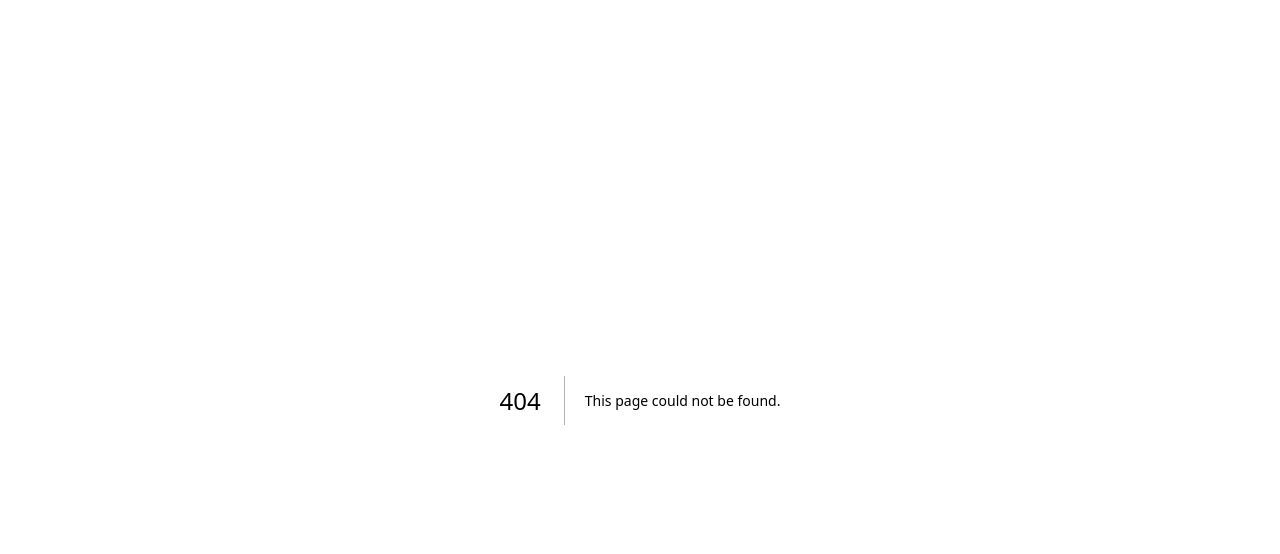
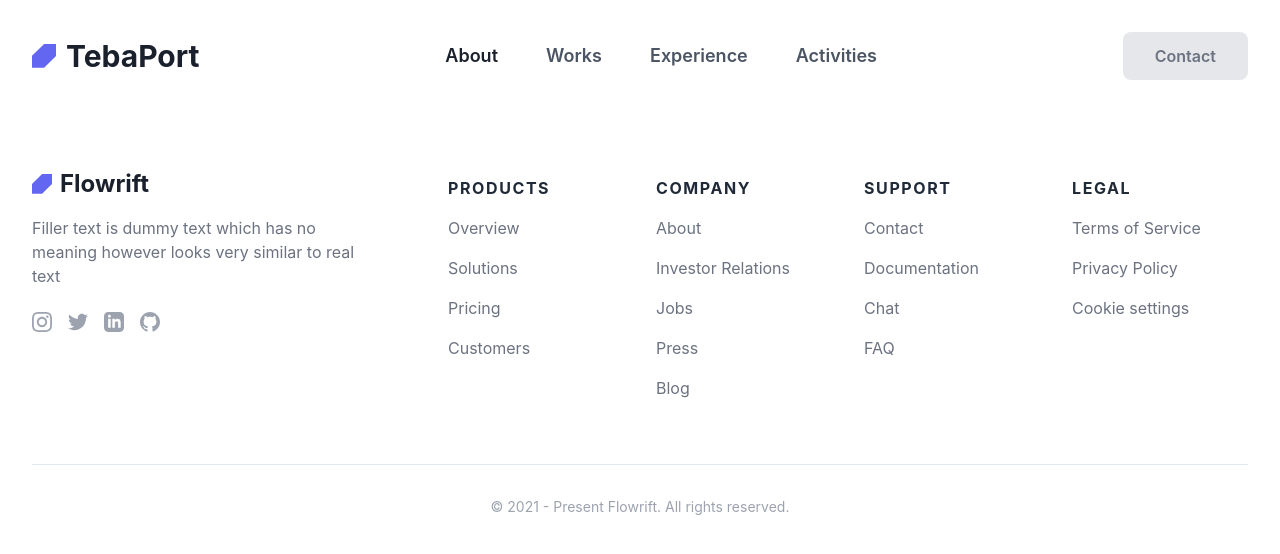
Before and after one commit to Tebaeleven/teba-portfolio, a Next.js app: page /about in a window 1280 px wide. Before the commit this address had no page. Shown: the top 554 px of the page. Built offline with nearby package versions, Linux system fonts and the light colour scheme.

Commit message:
Layoutコンポーネントの適用

```diff
--- a/components/header.tsx
+++ b/components/header.tsx
@@ -28,30 +28,30 @@
                         {/* logo - end */}
                         {/* nav - start */}
                         <nav className="hidden gap-12 lg:flex">
-                            <a
-                                href="#"
+                            <Link
+                                href="/about"
                                 className="text-lg font-semibold"
                             >
                                 About
-                            </a>
-                            <a
+                            </Link>
+                            <Link
                                 href="#"
                                 className="text-lg font-semibold text-gray-600 transition duration-100 hover:text-indigo-500 active:text-indigo-700"
                             >
                                 Works
-                            </a>
-                            <a
+                            </Link>
+                            <Link
                                 href="#"
                                 className="text-lg font-semibold text-gray-600 transition duration-100 hover:text-indigo-500 active:text-indigo-700"
                             >
                                 Experience
-                            </a>
-                            <a
+                            </Link>
+                            <Link
                                 href="#"
                                 className="text-lg font-semibold text-gray-600 transition duration-100 hover:text-indigo-500 active:text-indigo-700"
                             >
                                 Activities
-                            </a>
+                            </Link>
                         </nav>
                         {/* nav - end */}
                         {/* buttons - start */}
--- /dev/null
+++ b/components/layout.tsx
@@ -0,0 +1,12 @@
+import Footer from "./footer";
+import Header from "./header";
+
+export default function Layout({ children }) {
+    return(
+        <>
+            <Header></Header>
+            <main>{children}</main>
+            <Footer></Footer>
+        </>
+    )
+}
--- a/pages/_app.tsx
+++ b/pages/_app.tsx
@@ -1,11 +1,14 @@
 import '@/styles/globals.css'
 import type { AppProps } from 'next/app'
 import { ChakraProvider } from "@chakra-ui/react";
+import Layout from '@/components/layout';
 
 export default function App({ Component, pageProps }: AppProps) {
   return (
       <ChakraProvider>
-          <Component {...pageProps} />
+          <Layout>
+              <Component {...pageProps} />
+          </Layout>
       </ChakraProvider>
   );
 }
--- a/pages/index.tsx
+++ b/pages/index.tsx
@@ -4,14 +4,11 @@
 import Header from "@/components/header";
 import Footer from "@/components/footer";
 import Gallery from "@/components/gallery";
+import Layout from "@/components/layout";
 export default function Home() {
     return (
         <>
-            <div>
-                <Header></Header>
-                <Gallery></Gallery>
-                <Footer></Footer>
-            </div>
+            <Gallery></Gallery>
         </>
     );
 }
```
Also changed, not shown: pages/about.tsx (added, +9 -0 lines).
